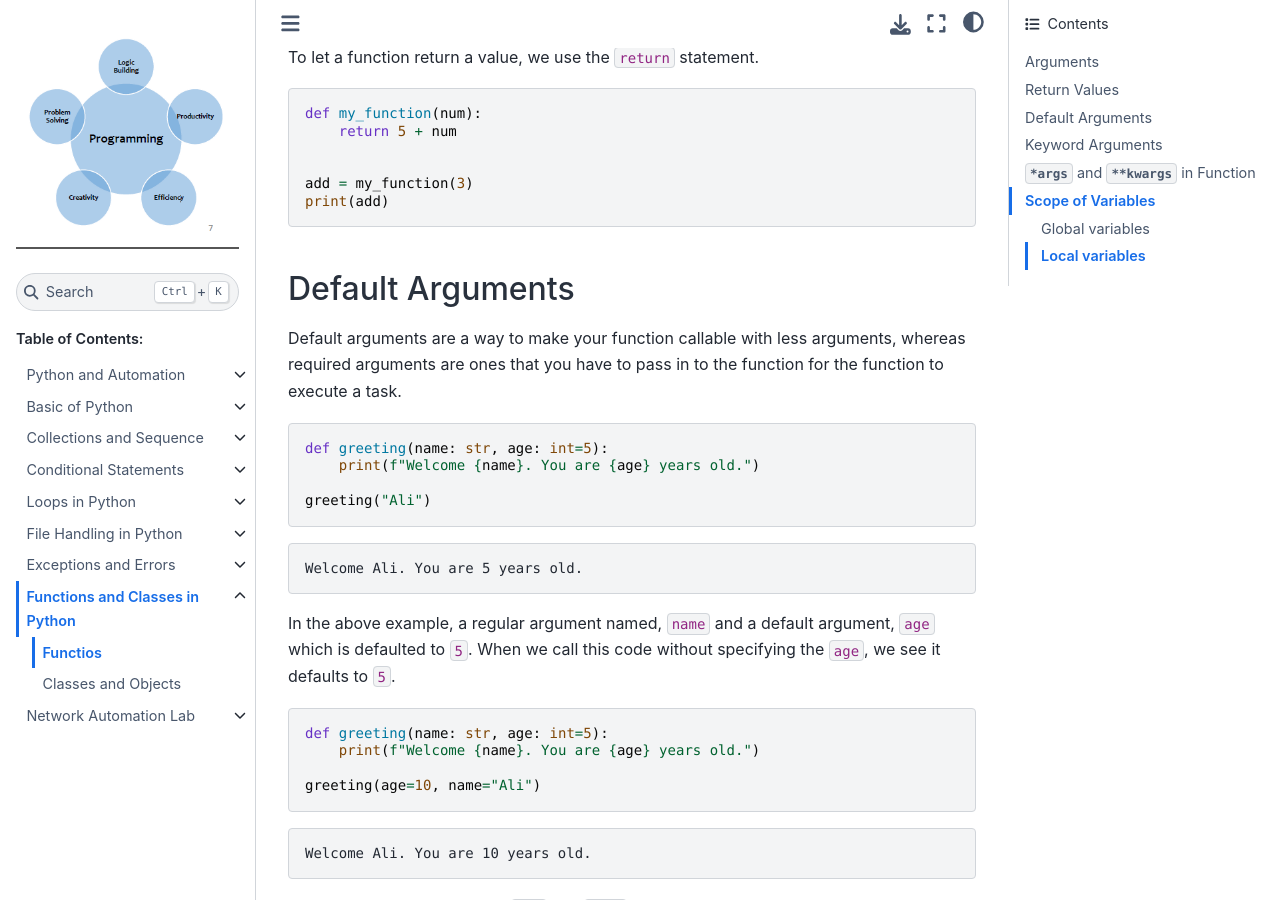
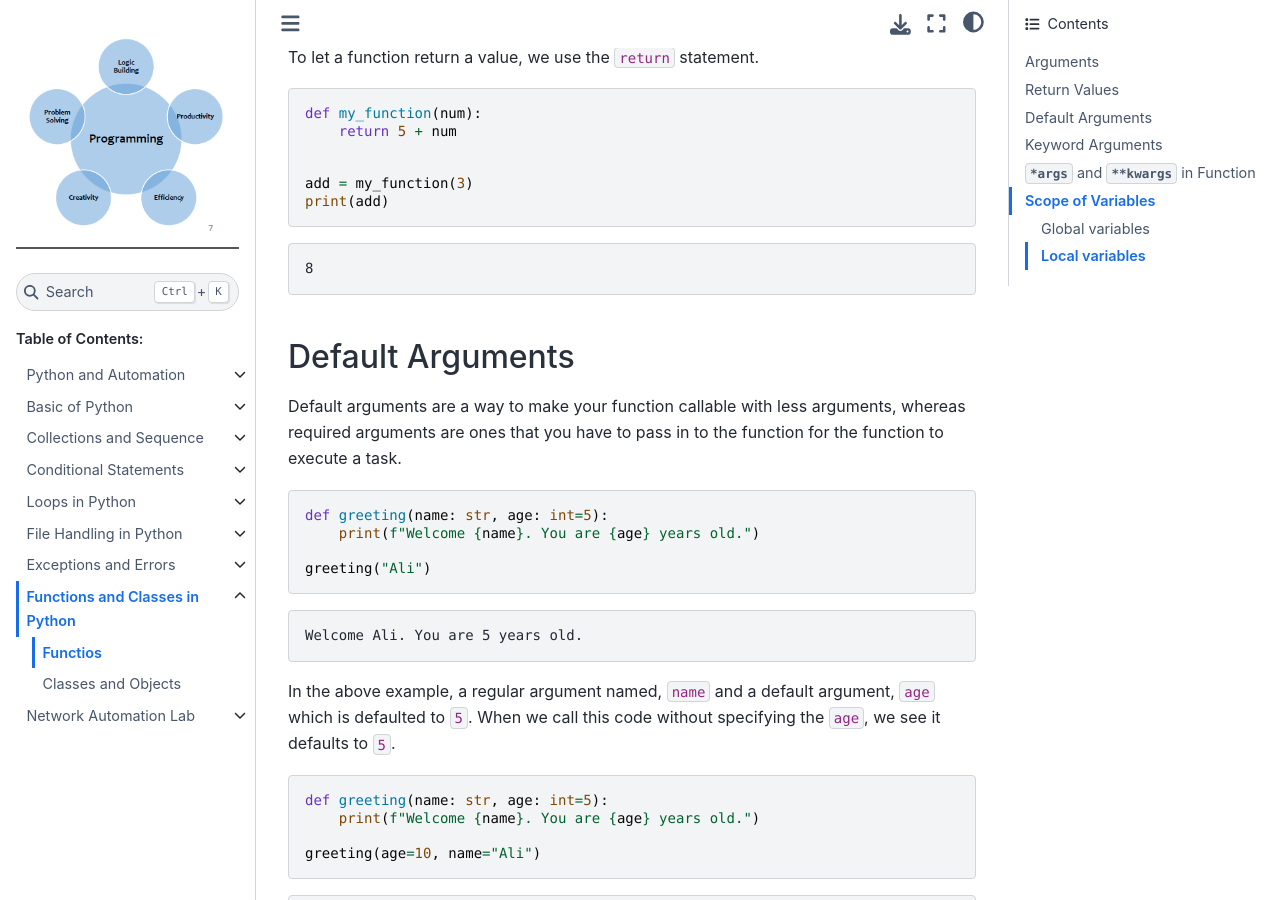
Before and after one commit to sydasif/python-book, a Sphinx documentation site: the page built from docs/source/08_function/01_function.md, in a window 1280 px wide and 900 px high, scrolled down 2133 px. Built offline with Sphinx 7.4.7 and the Sphinx Book theme 1.1.4, drawn with Linux system fonts in a browser that asks for light colours.

Commit message:
update function

````diff
--- a/docs/source/08_function/01_function.md
+++ b/docs/source/08_function/01_function.md
@@ -82,6 +82,10 @@ def my_function(num):
 
 add = my_function(3)
 print(add)
+```
+
+```console
+8
 ```
 
 ## Default Arguments
````
